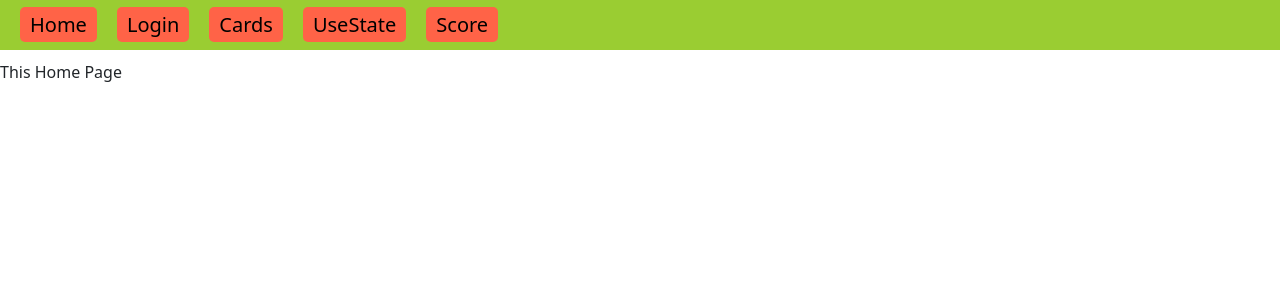
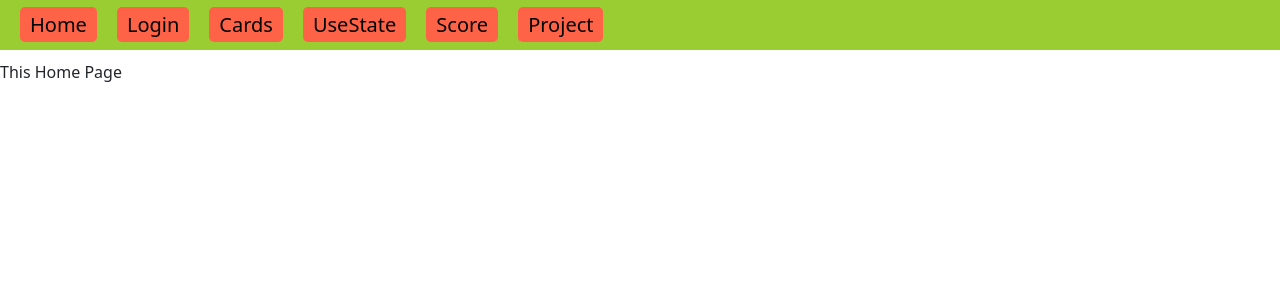
Before and after one commit to gkusumbe7/react-project1, a React (Create React App) app: page / in a window 1280 px wide. Shown: the top 300 px of the page. Built offline with nearby package versions, Linux system fonts and the light colour scheme.

Commit message:
added project

```diff
--- a/src/Components/Navbar.js
+++ b/src/Components/Navbar.js
@@ -19,6 +19,9 @@ function Navbar(){
       <Link to="/Score" className="nav-menu">
         Score
       </Link>
+      <Link to="/Project" className="nav-menu">
+        Project
+      </Link>
     </div>
     </>
   );
```
Also changed, not shown: src/Components/project.js (added, +8 -0 lines), src/Components/Project.css (added).
